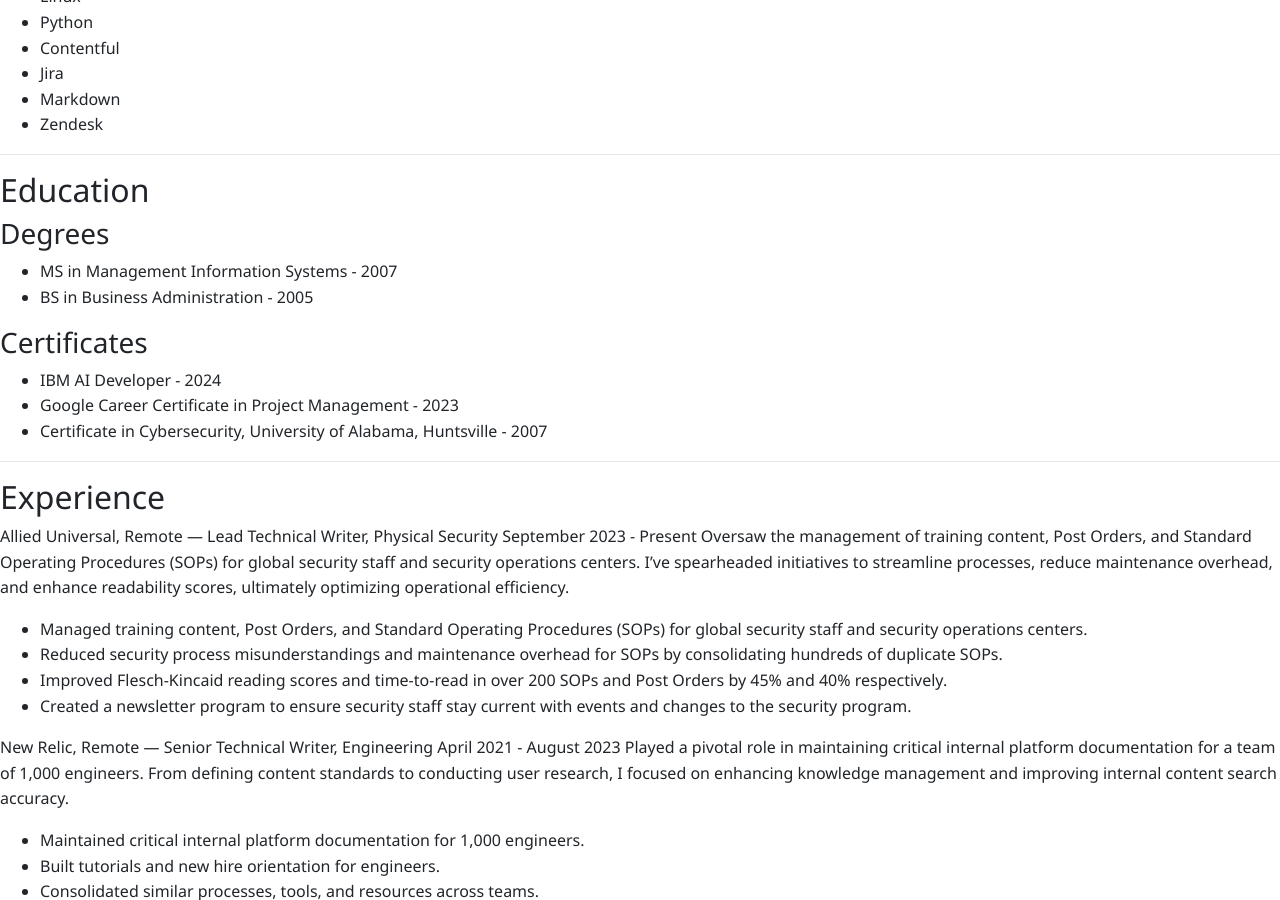
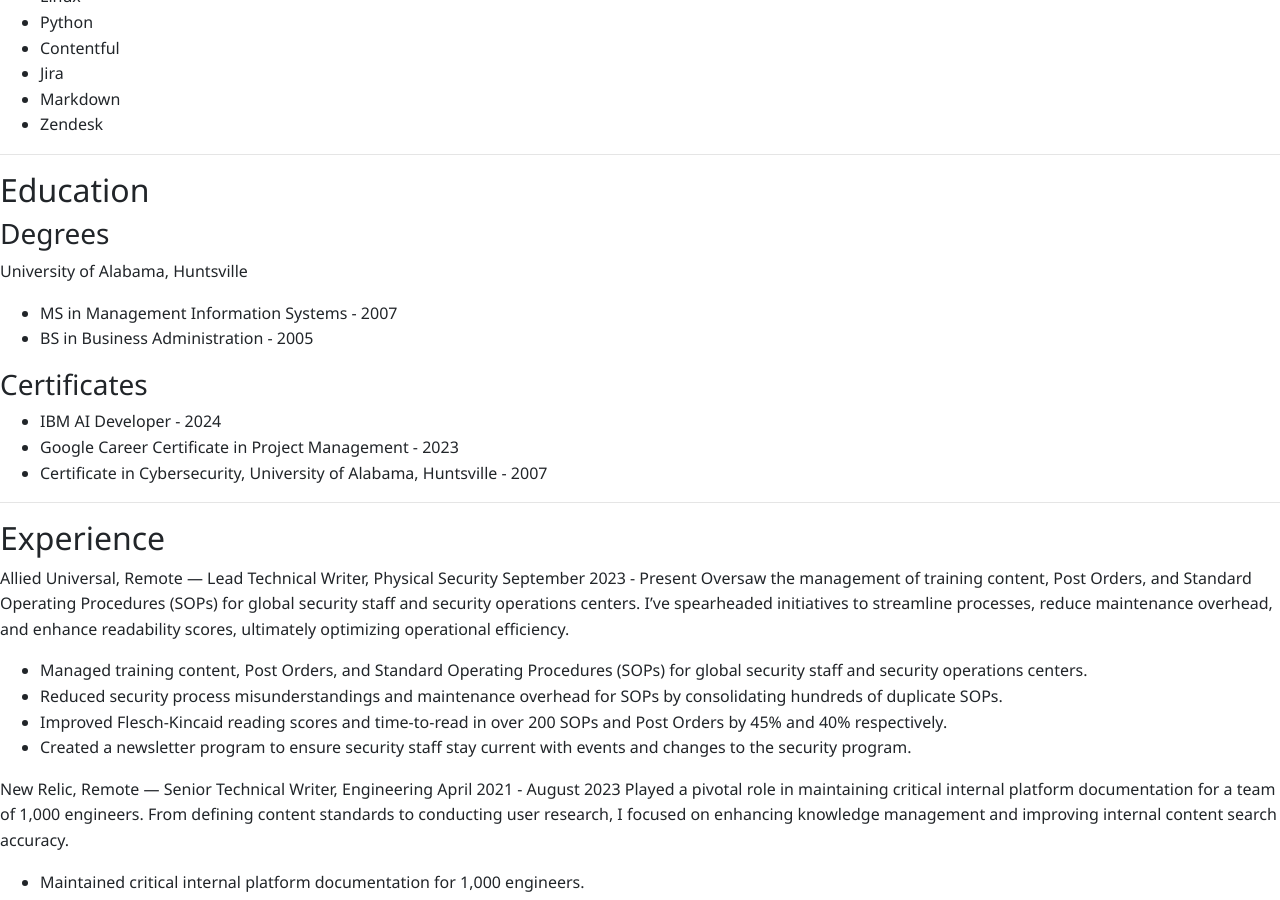
Before and after one commit to stumblefiend/jeremy.pugh, a Jekyll site: the page built from _pages/resume.md, in a window 1280 px wide and 900 px high, scrolled down 570 px. Built offline with Jekyll 4.4.1, drawn with Linux system fonts in a browser that asks for light colours; nearby versions of some CDN libraries.

Commit message:
Update resume.md

```diff
--- a/_pages/resume.md
+++ b/_pages/resume.md
@@ -34,6 +34,8 @@
 ## Education
 
 ### Degrees
+
+University of Alabama, Huntsville
 
 - MS in Management Information Systems - 2007
 - BS in Business Administration - 2005
```
